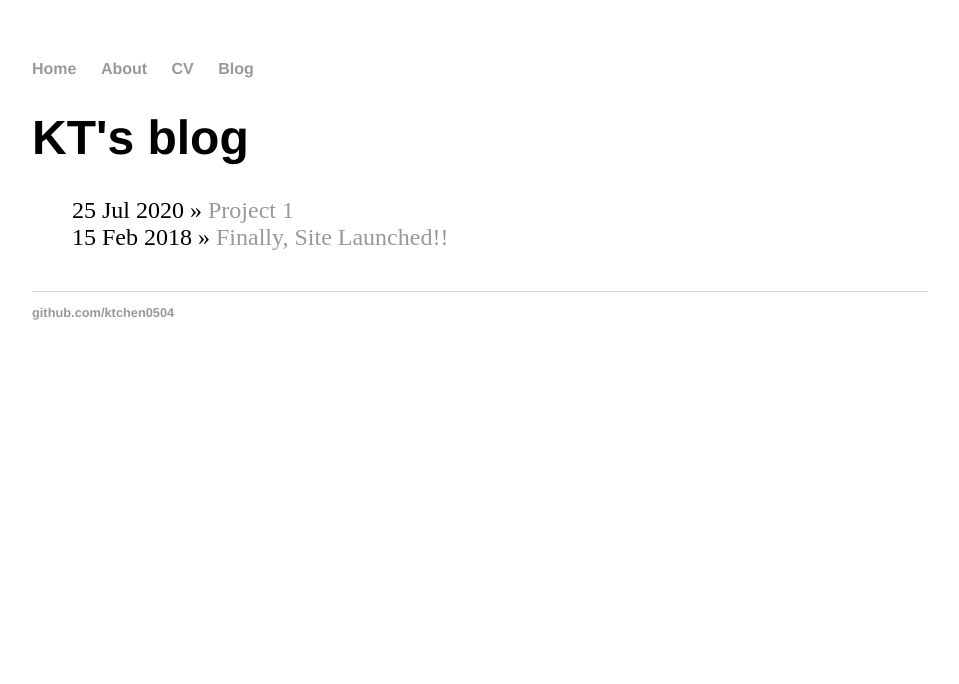
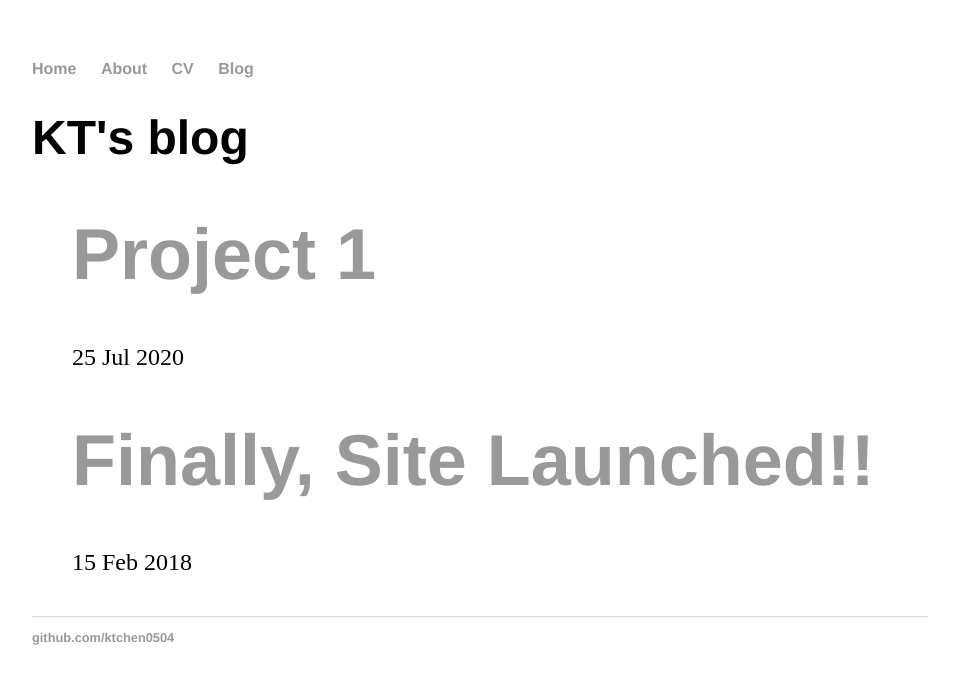
Before and after one commit to ktchen0504/ktchen0504.github.io, a Jekyll site: the page built from blog/index.html, in a window 1280 px wide. Shown: the top 684 px of the page, without its empty margins (160-1119 px from the left). Built offline with Jekyll 4.4.1, drawn with Linux system fonts in a browser that asks for light colours.

Commit message:
Test layout

```diff
--- a/blog/index.html
+++ b/blog/index.html
@@ -6,6 +6,13 @@ title: KT's blog
 	<ul class="posts">
 
 	  {% for post in site.posts %}
-	    <li><span>{{ post.date | date_to_string }}</span> » <a href="{{ post.url }}" title="{{ post.title }}">{{ post.title }}</a></li>
+		<div class="post">
+    			<h1 class="post-title">
+     				<a href="{{ site.baseurl }}{{ post.url }}">
+        				{{ post.title }}
+      				</a>
+    			</h1>
+			<span class="post-date">{{ post.date | date_to_string }}</span>
+		</div>
 	  {% endfor %}
 	</ul>
```
